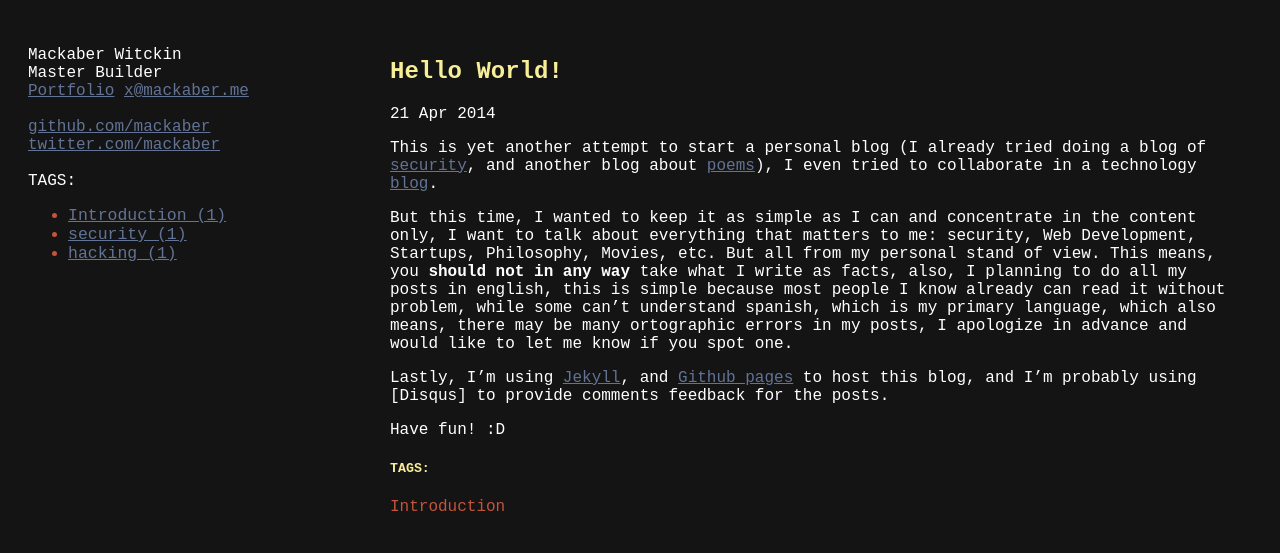
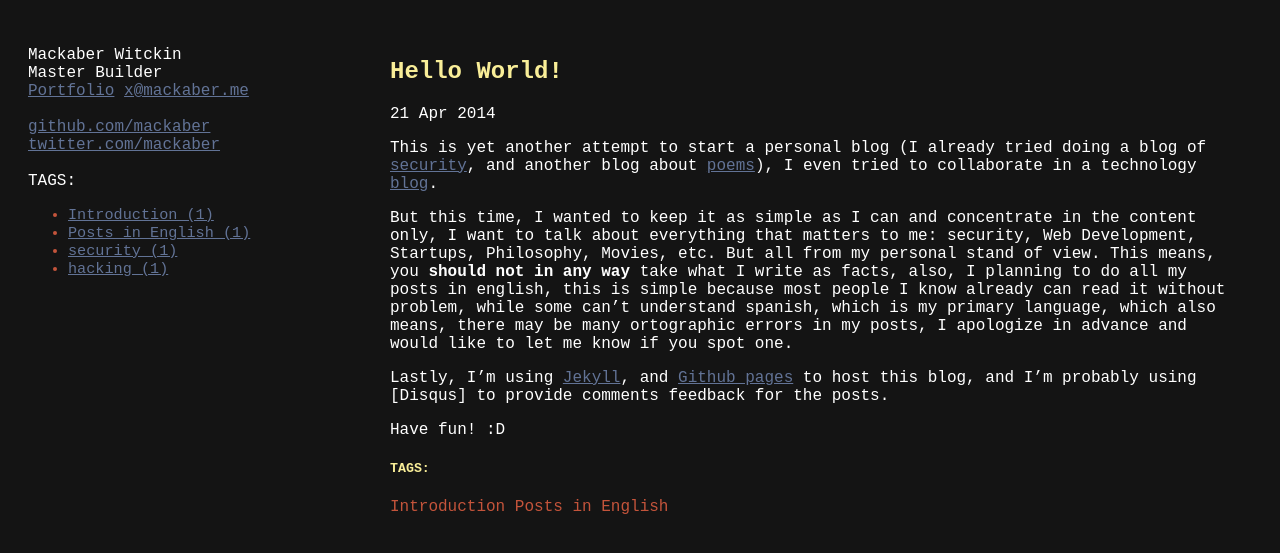
Before and after one commit to Mackaber/Mackaber.github.io, a Jekyll site: the page built from _posts/2014-04-21-hello-world.md, in a window 1280 px wide. Shown: the top 553 px of the page. Built offline with Jekyll 4.4.1, drawn with Linux system fonts in a browser that asks for light colours; some web fonts are replaced; Markdown is read by kramdown in place of the engine named in the settings.

Commit message:
Update from Forestry.io Mackaber updated _posts/2014-04-21-hello-world.md

```diff
--- a/_posts/2014-04-21-hello-world.md
+++ b/_posts/2014-04-21-hello-world.md
@@ -1,14 +1,15 @@
 ---
 title: Hello World!
-date: 2014-04-21 02:10:00 Z
+date: 2014-04-21T02:10:00.000+00:00
 categories:
 - Technology
 - Hello World
 tags:
 - Introduction
+- Posts in English
 layout: post
+
 ---
-
 This is yet another attempt to start a personal blog (I already tried doing a blog of [security], and another blog about [poems]), I even tried to collaborate in a technology [blog].
 
 But this time, I wanted to keep it as simple as I can and concentrate in the content only, I want to talk about everything that matters to me: security, Web Development, Startups, Philosophy, Movies, etc. But all from my personal stand of view. This means, you **should not in any way** take what I write as facts, also, I planning to do all my posts in english, this is simple because most people I know already can read it without problem, while some can't understand spanish, which is my primary language, which also means, there may be many ortographic errors in my posts, I apologize in advance and would like to let me know if you spot one.
```
